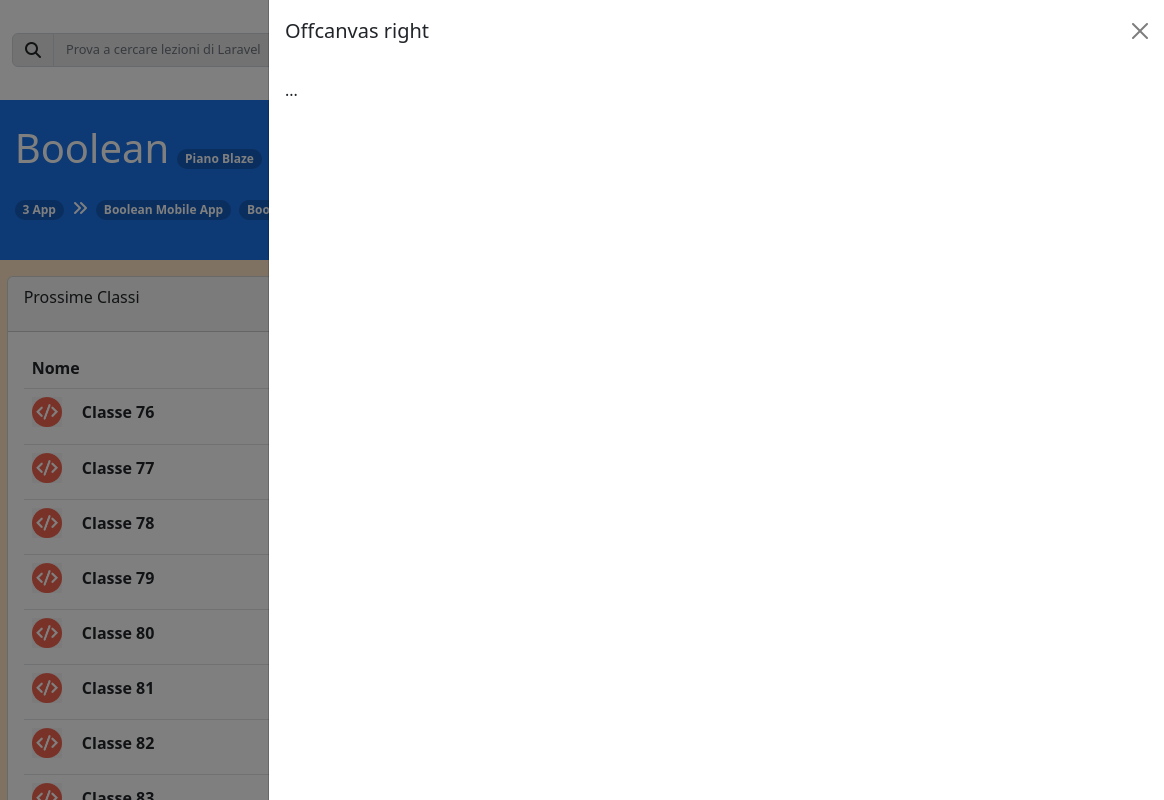
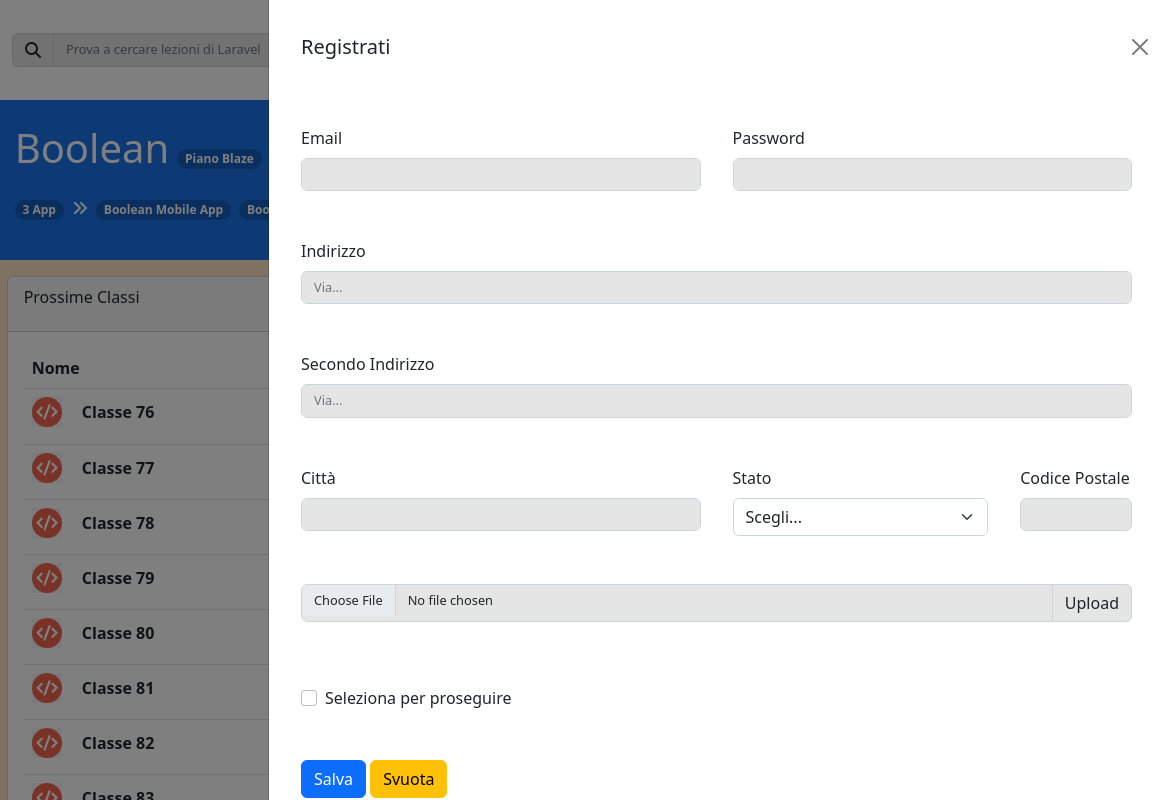
Before and after one commit to Ensick/html-css-bootstrap-dashboard, a plain HTML site: page index.html in a window 1280 px wide. Both pictures are taken after a click on the button 841 px from the left and 304 px from the top of the page. Shown: the full height of the page, 116-1280 px from the left. Drawn offline with nearby package versions, Linux system fonts and the light colour scheme.

Commit message:
Off-canvass completato - Fine esercizio

```diff
--- a/index.html
+++ b/index.html
@@ -122,12 +122,61 @@
                                 <div class="offcanvas offcanvas-end" tabindex="-1" id="offcanvasRight"
                                     aria-labelledby="offcanvasRightLabel">
                                     <div class="offcanvas-header">
-                                        <h5 class="offcanvas-title" id="offcanvasRightLabel">Offcanvas right</h5>
+                                        <h5 class="offcanvas-title p-3" id="offcanvasRightLabel">Registrati</h5>
                                         <button type="button" class="btn-close" data-bs-dismiss="offcanvas"
                                             aria-label="Close"></button>
                                     </div>
                                     <div class="offcanvas-body">
-                                        ...
+                                        <form class="row g-3">
+                                            <div class="col-md-6 p-3">
+                                              <label for="inputEmail4" class="form-label">Email</label>
+                                              <input type="email" class="form-control" id="inputEmail4">
+                                            </div>
+                                            <div class="col-md-6 p-3">
+                                              <label for="inputPassword4" class="form-label">Password</label>
+                                              <input type="password" class="form-control" id="inputPassword4">
+                                            </div>
+                                            <div class="col-12 p-3">
+                                              <label for="inputAddress" class="form-label">Indirizzo</label>
+                                              <input type="text" class="form-control" id="inputAddress" placeholder="Via...">
+                                            </div>
+                                            <div class="col-12 p-3">
+                                              <label for="inputAddress2" class="form-label">Secondo Indirizzo</label>
+                                              <input type="text" class="form-control" id="inputAddress2" placeholder="Via...">
+                                            </div>
+                                            <div class="col-md-6 p-3">
+                                              <label for="inputCity" class="form-label">Città</label>
+                                              <input type="text" class="form-control" id="inputCity">
+                                            </div>
+                                            <div class="col-md-4 p-3">
+                                              <label for="inputState" class="form-label">Stato</label>
+                                              <select id="inputState" class="form-select">
+                                                <option selected>Scegli...</option>
+                                                <option>...</option>
+                                              </select>
+                                            </div>
+                                            <div class="col-md-2 p-3">
+                                              <label for="inputZip" class="form-label">Codice Postale</label>
+                                              <input type="text" class="form-control" id="inputZip">
+                                            </div>
+                                            <div class="input-group mb-3 p-3">
+                                                <input type="file" class="form-control" id="inputGroupFile02">
+                                                <label class="input-group-text" for="inputGroupFile02">Upload</label>
+                                            </div>
+                                            <div class="col-12 p-3">
+                                              <div class="form-check">
+                                                <input class="form-check-input" type="checkbox" id="gridCheck">
+                                                <label class="form-check-label" for="gridCheck">
+                                                  Seleziona per proseguire
+                                                </label>
+                                              </div>
+                                            </div>
+                                            <div class="col-12 p-3">
+                                              <button type="submit" class="btn btn-primary">Salva</button>
+                                              <button type="button" class="btn btn-warning">Svuota</button>
+                                            </div>
+
+                                        </form>
                                     </div>
                                 </div>
 
```
